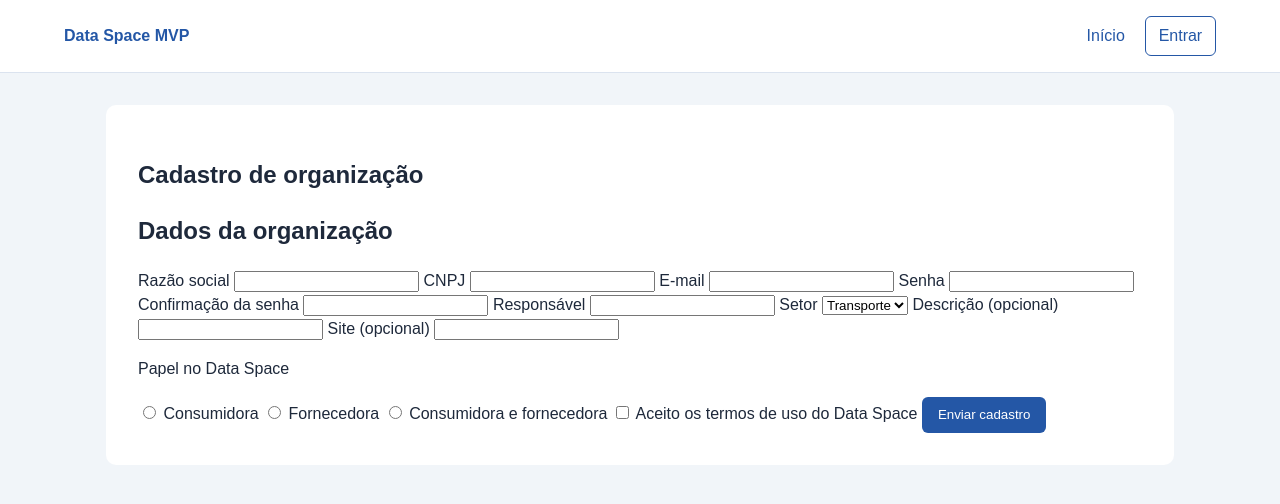
After one commit to Pedro-Henrique-Assis/mvp-dataspaces, a Flask app: page /organizations/new in a window 1280 px wide. The commit adds this page. Shown: the top 504 px of the page. Run offline with Flask 3, Linux system fonts and the light colour scheme.

Commit message:
feat: criar formulario de cadastro de organizacao

```diff
--- a/app/__init__.py
+++ b/app/__init__.py
@@ -5,6 +5,7 @@ from app.api_routes import api_blueprint
 from app.auth_routes import auth_blueprint
 from app.config import Config
 from app.errors import register_error_handlers
+from app.organization_routes import organization_blueprint
 from app.routes import main_blueprint
 from app.subscription_routes import subscriptions_blueprint
 from app.usage_routes import usage_blueprint
@@ -19,6 +20,7 @@ def create_app(test_config=None):
 
     app.register_blueprint(main_blueprint)
     app.register_blueprint(auth_blueprint)
+    app.register_blueprint(organization_blueprint)
     app.register_blueprint(admin_blueprint)
     app.register_blueprint(api_blueprint)
     app.register_blueprint(subscriptions_blueprint)
--- /dev/null
+++ b/app/organization_routes.py
@@ -0,0 +1,9 @@
+from flask import Blueprint, render_template
+
+
+organization_blueprint = Blueprint("organizations", __name__, url_prefix="/organizations")
+
+
+@organization_blueprint.get("/new")
+def new():
+    return render_template("register.html", form={}, errors=[])
--- a/app/templates/login.html
+++ b/app/templates/login.html
@@ -8,7 +8,10 @@
         <input id="email" name="email" type="email" required>
         <label for="password">Senha</label>
         <input id="password" name="password" type="password" required>
-        <button class="button" type="submit">Entrar</button>
+        <div class="card-actions">
+            <button class="button" type="submit">Entrar</button>
+            <a class="button button-secondary" href="{{ url_for('organizations.new') }}">Registre-se</a>
+        </div>
     </form>
 </section>
 {% endblock %}
--- /dev/null
+++ b/app/templates/register.html
@@ -0,0 +1,49 @@
+{% extends "base.html" %}
+{% block title %}Cadastro de organização{% endblock %}
+{% block content %}
+<section class="card">
+    <h1>Cadastro de organização</h1>
+    {% if errors %}
+    <div class="alert alert-error" role="alert">
+        <ul>
+            {% for error in errors %}
+            <li>{{ error }}</li>
+            {% endfor %}
+        </ul>
+    </div>
+    {% endif %}
+    <form method="post" action="/organizations">
+        <h2>Dados da organização</h2>
+        <label for="name">Razão social</label>
+        <input id="name" name="name" value="{{ form.get('name', '') }}" required>
+        <label for="cnpj">CNPJ</label>
+        <input id="cnpj" name="cnpj" value="{{ form.get('cnpj', '') }}" required>
+        <label for="email">E-mail</label>
+        <input id="email" name="email" type="email" value="{{ form.get('email', '') }}" required>
+        <label for="password">Senha</label>
+        <input id="password" name="password" type="password" required>
+        <label for="password_confirmation">Confirmação da senha</label>
+        <input id="password_confirmation" name="password_confirmation" type="password" required>
+        <label for="contact_name">Responsável</label>
+        <input id="contact_name" name="contact_name" value="{{ form.get('contact_name', '') }}" required>
+        <label for="sector">Setor</label>
+        <select id="sector" name="sector" required>
+            {% for value, label in [('transport', 'Transporte'), ('logistics', 'Logística'), ('retail', 'Varejo'), ('industry', 'Indústria'), ('other', 'Outro')] %}
+            <option value="{{ value }}" {{ 'selected' if form.get('sector') == value }}>{{ label }}</option>
+            {% endfor %}
+        </select>
+        <label for="description">Descrição (opcional)</label>
+        <input id="description" name="description" value="{{ form.get('description', '') }}">
+        <label for="website">Site (opcional)</label>
+        <input id="website" name="website" value="{{ form.get('website', '') }}">
+
+        <p>Papel no Data Space</p>
+        {% for value, label in [('consumer', 'Consumidora'), ('provider', 'Fornecedora'), ('both', 'Consumidora e fornecedora')] %}
+        <label><input type="radio" name="role" value="{{ value }}" {{ 'checked' if form.get('role') == value }} required> {{ label }}</label>
+        {% endfor %}
+
+        <label><input type="checkbox" name="accepted_terms" {{ 'checked' if form.get('accepted_terms') }}> Aceito os termos de uso do Data Space</label>
+        <button class="button" type="submit">Enviar cadastro</button>
+    </form>
+</section>
+{% endblock %}
```
Also changed, not shown: tests/test_organization_routes.py (added, +27 -0 lines).
